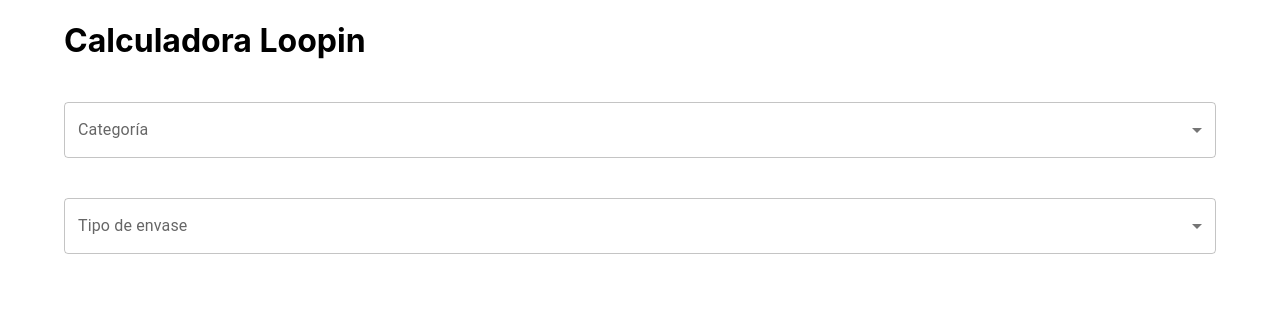
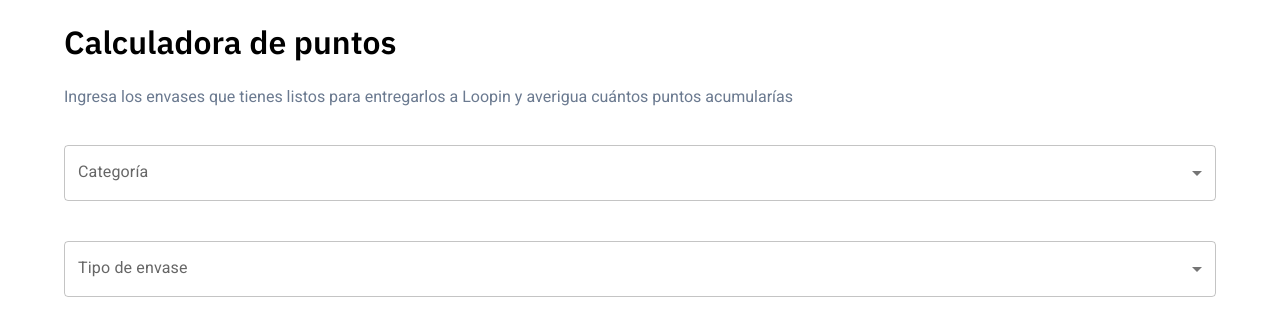
Before and after one commit to loopin-cl/calculadora-loopin, a React (Create React App) app: page / in a window 1280 px wide. Shown: the top 336 px of the page. Built offline with nearby package versions, Linux system fonts and the light colour scheme.

Commit message:
ADD Ajustes visuales para acercarse a la identidad de marca de Loopin

```diff
--- a/public/index.html
+++ b/public/index.html
@@ -4,6 +4,7 @@
     <meta charset="utf-8" />
     <link rel="icon" href="%PUBLIC_URL%/favicon.ico" />
     <meta name="viewport" content="width=device-width, initial-scale=1" />
+    <link href="https://fonts.googleapis.com/css?family=Heebo:400,700|IBM+Plex+Sans:600" rel="stylesheet">
     <meta name="theme-color" content="#000000" />
     <meta
       name="description"
@@ -24,7 +25,7 @@
       work correctly both with client-side routing and a non-root public URL.
       Learn how to configure a non-root public URL by running `npm run build`.
     -->
-    <title>React App</title>
+    <title>Calculadora Loopin</title>
   </head>
   <body>
     <noscript>You need to enable JavaScript to run this app.</noscript>
--- a/src/components/Calculator.jsx
+++ b/src/components/Calculator.jsx
@@ -75,14 +75,19 @@
   return (
     <Container component="main" className="calculator-container">
       <Box>
-        <h1>Calculadora Loopin</h1>
+        <h1>Calculadora de puntos</h1>
+
+        <p className="sub-title">
+          Ingresa los envases que tienes listos para entregarlos a Loopin y averigua cuántos puntos acumularías
+        </p>
 
         <CalculatorForm
           addPackage={ addPackage }
           packageList={ packageList }
           availableCategories={ availableCategories }
         />
-
+      </Box>
+      <Box>
         <DetailedTable
           addedPackages={addedPackages}
           removeSelected={removeSelected}
--- a/src/components/DetailedTable.jsx
+++ b/src/components/DetailedTable.jsx
@@ -13,8 +13,10 @@
 import { numberWithDelimiter } from '../components/helpers/numberFormat';
 
 const DetailedTable = ({ addedPackages, removeSelected }) => {
+  const packagesQuantity = addedPackages.reduce((accum, currentPackage) => accum + currentPackage.quantity, 0);
 
   return (
+    <React.Fragment>
       <TableContainer>
         {
           addedPackages.length > 0 && <Table>
@@ -55,10 +57,20 @@
                   </TableRow>
                 ))
               }
+              <TableRow className="packages-total-quantity">
+                <TableCell colSpan="2">
+                  Total de envases salvados
+                </TableCell>
+
+                <TableCell colSpan="2" align="right">
+                  { numberWithDelimiter(packagesQuantity) }
+                </TableCell>
+              </TableRow>
             </TableBody>
           </Table>
         }
       </TableContainer>
+    </React.Fragment>
   );
 }
 
--- a/src/components/TotalPointsContainer.jsx
+++ b/src/components/TotalPointsContainer.jsx
@@ -5,7 +5,7 @@
 
 import { numberWithDelimiter } from '../components/helpers/numberFormat';
 
-const TotalPointsContainer = ({ totalPoints }) => {
+const TotalPointsContainer = ({ packagesQuantity, totalPoints }) => {
   const [firstWithdrawal, setFirstWithdrawal] = useState(false);
 
   const [bonusMessage, setBonusMessage] = useState();
@@ -36,7 +36,7 @@
             checked={firstWithdrawal}
             onChange={(e) => setFirstWithdrawal(e.target.checked)}
             control={<Switch color="primary" />}
-            label="¿Primer retiro?"
+            label="¿Es tu primer retiro?"
             labelPlacement="start"
           />
 
--- a/src/index.css
+++ b/src/index.css
@@ -1,15 +1,24 @@
 body {
   margin: 0;
-  font-family: -apple-system, BlinkMacSystemFont, 'Segoe UI', 'Roboto', 'Oxygen',
-    'Ubuntu', 'Cantarell', 'Fira Sans', 'Droid Sans', 'Helvetica Neue',
-    sans-serif;
   -webkit-font-smoothing: antialiased;
   -moz-osx-font-smoothing: grayscale;
+}
+
+body, button, input, select, textarea, .MuiFormControl, .MuiInputLabel-root, .MuiOutlinedInput-root {
+  font-family: "Heebo", sans-serif !important;
+}
+
+.sub-title {
+  color: #6B7A90;
 }
 
 code {
   font-family: source-code-pro, Menlo, Monaco, Consolas, 'Courier New',
     monospace;
+}
+
+h1, h2, h3 {
+  font-family: "IBM Plex Sans", sans-serif;
 }
 
 .form-container .MuiFormControl-root, .form-container .MuiButton-root {
@@ -21,7 +30,7 @@
 }
 
 .total-points-container {
-  margin: 50px 16px;
+  margin: 30px 16px;
 }
 
 .total-points-container label {
@@ -87,3 +96,10 @@
 .package-type {
   margin: 0;
 }
+
+.packages-total-quantity td {
+  font-size: 18px;
+  font-weight: bold;
+  border-bottom: none;
+  padding-top: 30px;
+}
```
Also changed, not shown: 1 other file (tests, documents, lock files or other folders). Lines whose indentation alone changed are shown as unchanged.
